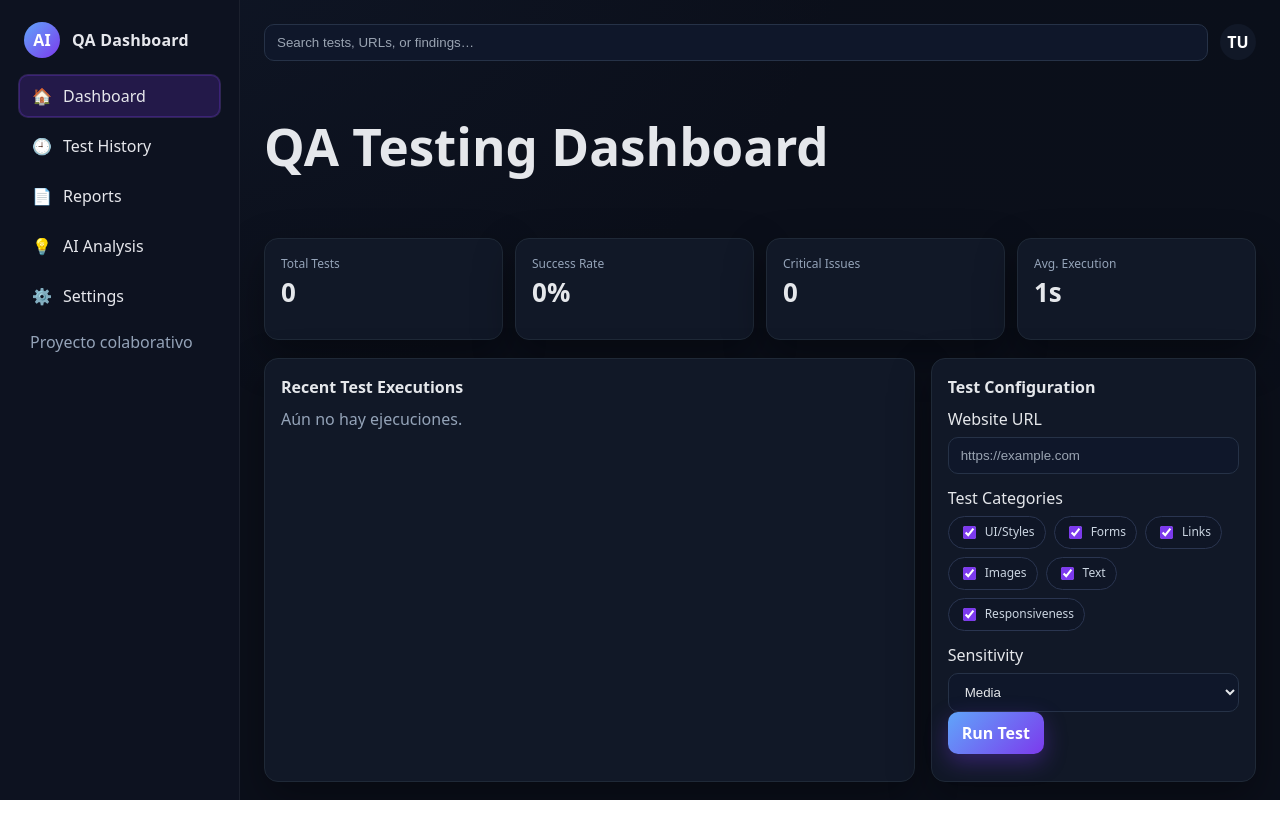
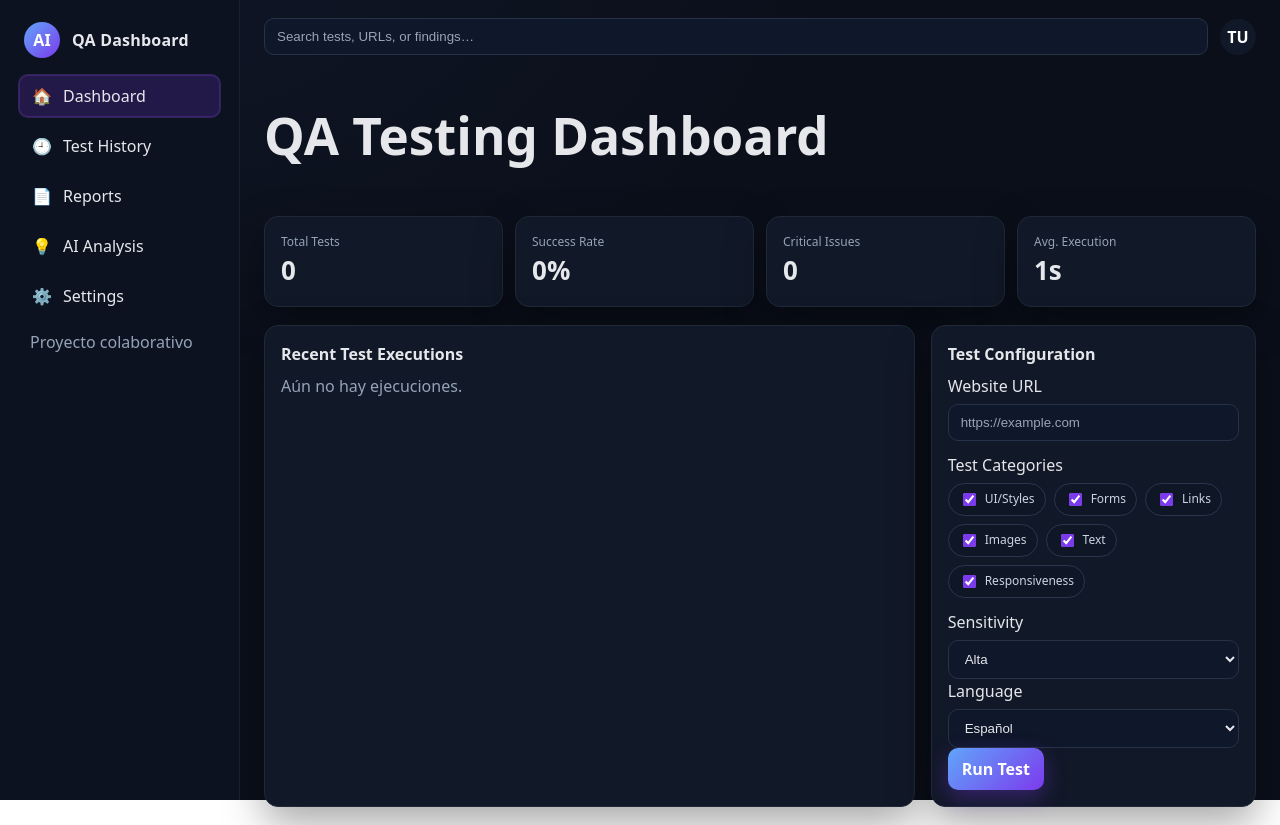
Before and after one commit to martindglaser/PF-Frontend, a React (Vite) app: page / in a window 1280 px wide. Before the commit the page ends 800 px from the top, so only its background shows below. Built offline with nearby package versions, Linux system fonts and the light colour scheme.

Commit message:
enlace con backend

```diff
--- a/src/App.jsx
+++ b/src/App.jsx
@@ -1,7 +1,7 @@
 import { useEffect, useMemo, useState } from "react";
 import "./App.css";
 
-const API_URL = "http://127.0.0.1:5001/analizar";
+const API_URL = "http://localhost:5288/api/Analysis";
 
 const CATEGORIES = [
     { key: "ui", label: "UI/Styles" },
@@ -50,8 +50,9 @@ function getSeverity(data) {
 export default function App() {
     // Nav + configuración
     const [tab, setTab] = useState("dashboard");
-    const [url, setUrl] = useState("");
-    const [tolerancia, setTolerancia] = useState("media");
+    const [Url, setUrl] = useState("");
+    const [Tolerance, setTolerance] = useState("medium");
+    const [Language, setLanguage] = useState("es");
     const [cats, setCats] = useState(() =>
         Object.fromEntries(CATEGORIES.map((c) => [c.key, true]))
     );
@@ -81,7 +82,7 @@ export default function App() {
         setError("");
         setResult(null);
 
-        if (!/^https?:\/\//i.test(url)) {
+        if (!/^https?:\/\//i.test(Url)) {
             setError("Ingresá una URL con http(s)://");
             return;
         }
@@ -89,7 +90,7 @@ export default function App() {
         const started = performance.now();
         setLoading(true);
         try {
-            const payload = { url, tolerancia, categorias: selectedCats };
+            const payload = { Url, Tolerance, Language, categorias: selectedCats };
             const res = await fetch(API_URL, {
                 method: "POST",
                 headers: { "Content-Type": "application/json" },
@@ -107,9 +108,10 @@ export default function App() {
 
             const entry = {
                 id: Date.now(),
-                url,
+                Url,
                 fecha: new Date().toISOString(),
-                tolerancia,
+                Tolerance,
+                Language,
                 categorias: selectedCats,
                 durationMs: Math.round(elapsed),
                 counts,
@@ -156,8 +158,9 @@ export default function App() {
         const rows = [
             [
                 "date",
-                "url",
-                "tolerance",
+                "Url",
+                "Tolerance",
+                "Language",
                 "categories",
                 "duration",
                 "severity",
@@ -170,8 +173,9 @@ export default function App() {
         history.forEach((h) =>
             rows.push([
                 h.fecha,
-                h.url,
-                h.tolerancia,
+                h.Url,
+                h.Tolerance,
+                h.Language,
                 h.categorias.join("|"),
                 formatDuration(h.durationMs),
                 h.severity,
@@ -265,8 +269,8 @@ export default function App() {
                                         {history.slice(0, 5).map((h) => (
                                             <li key={h.id} className="run">
                                                 <div className="run-url">
-                                                    <a href={h.url} target="_blank" rel="noreferrer">
-                                                        {h.url}
+                                                    <a href={h.Url} target="_blank" rel="noreferrer">
+                                                        {h.Url}
                                                     </a>
                                                 </div>
                                                 <div className="run-meta">
@@ -306,7 +310,7 @@ export default function App() {
                                             className="input"
                                             type="url"
                                             placeholder="https://example.com"
-                                            value={url}
+                                            value={Url}
                                             onChange={(e) => setUrl(e.target.value)}
                                         />
                                     </label>
@@ -332,12 +336,24 @@ export default function App() {
                                             <span>Sensitivity</span>
                                             <select
                                                 className="select"
-                                                value={tolerancia}
-                                                onChange={(e) => setTolerancia(e.target.value)}
+                                                value={Tolerance}
+                                                onChange={(e) => setTolerance(e.target.value)}
                                             >
-                                                <option value="alta">Alta</option>
-                                                <option value="media">Media</option>
-                                                <option value="baja">Baja</option>
+                                                <option value="High">Alta</option>
+                                                <option value="Medium">Media</option>
+                                                <option value="Low">Baja</option>
+                                            </select>
+                                        </label>
+                                        <label className="field">
+                                            <span>Language</span>
+                                            <select
+                                                className="select"
+                                                value={Tolerance}
+                                                onChange={(e) => setLanguage(e.target.value)}
+                                            >
+                                                <option value="es">Español</option>
+                                                <option value="en">English</option>
+                                                <option value="it">Italiano</option>
                                             </select>
                                         </label>
 
@@ -379,8 +395,8 @@ export default function App() {
                                             {history.map((h) => (
                                                 <tr key={h.id}>
                                                     <td className="ellipsis">
-                                                        <a href={h.url} target="_blank" rel="noreferrer">
-                                                            {h.url}
+                                                        <a href={h.Url} target="_blank" rel="noreferrer">
+                                                            {h.Url}
                                                         </a>
                                                     </td>
                                                     <td>
```
